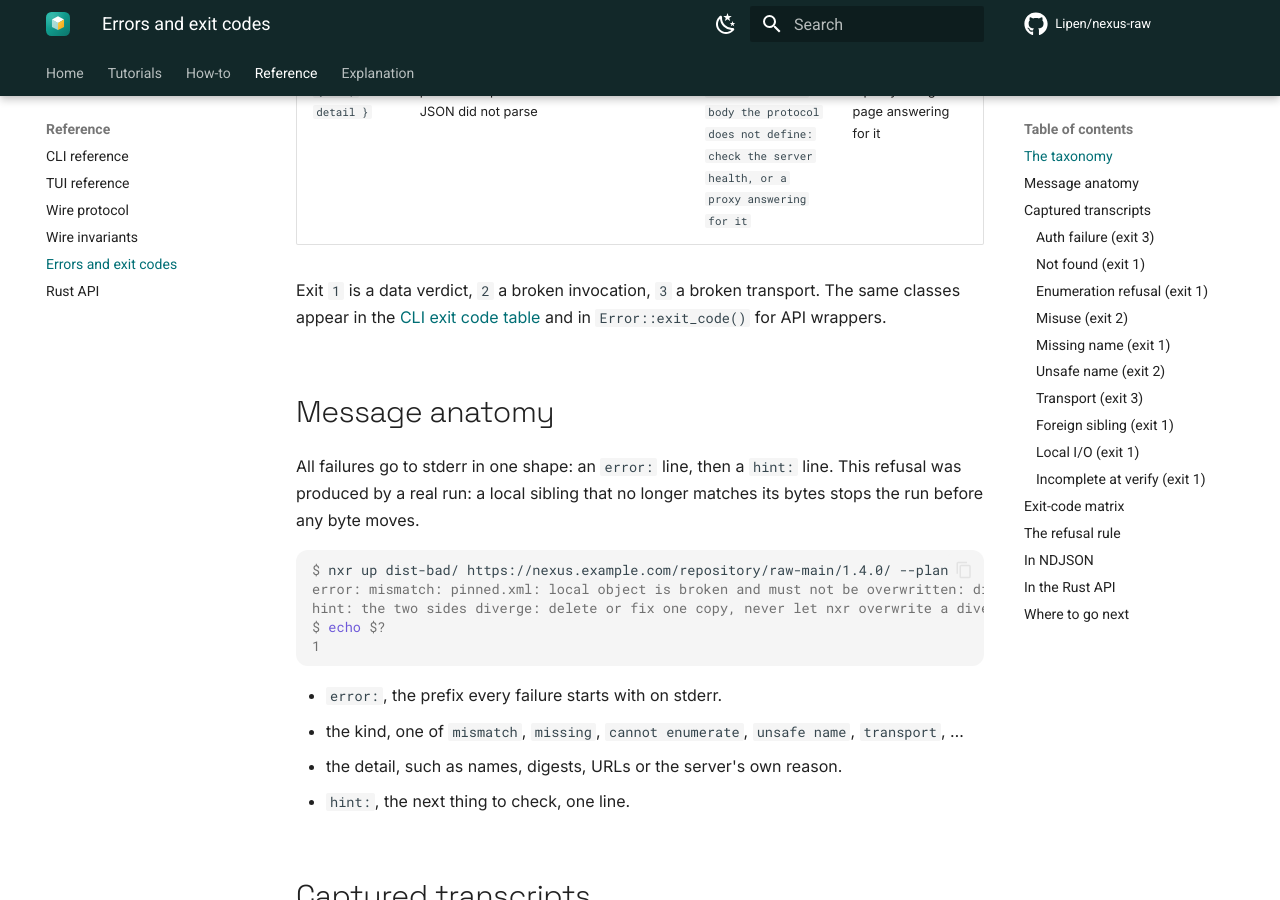
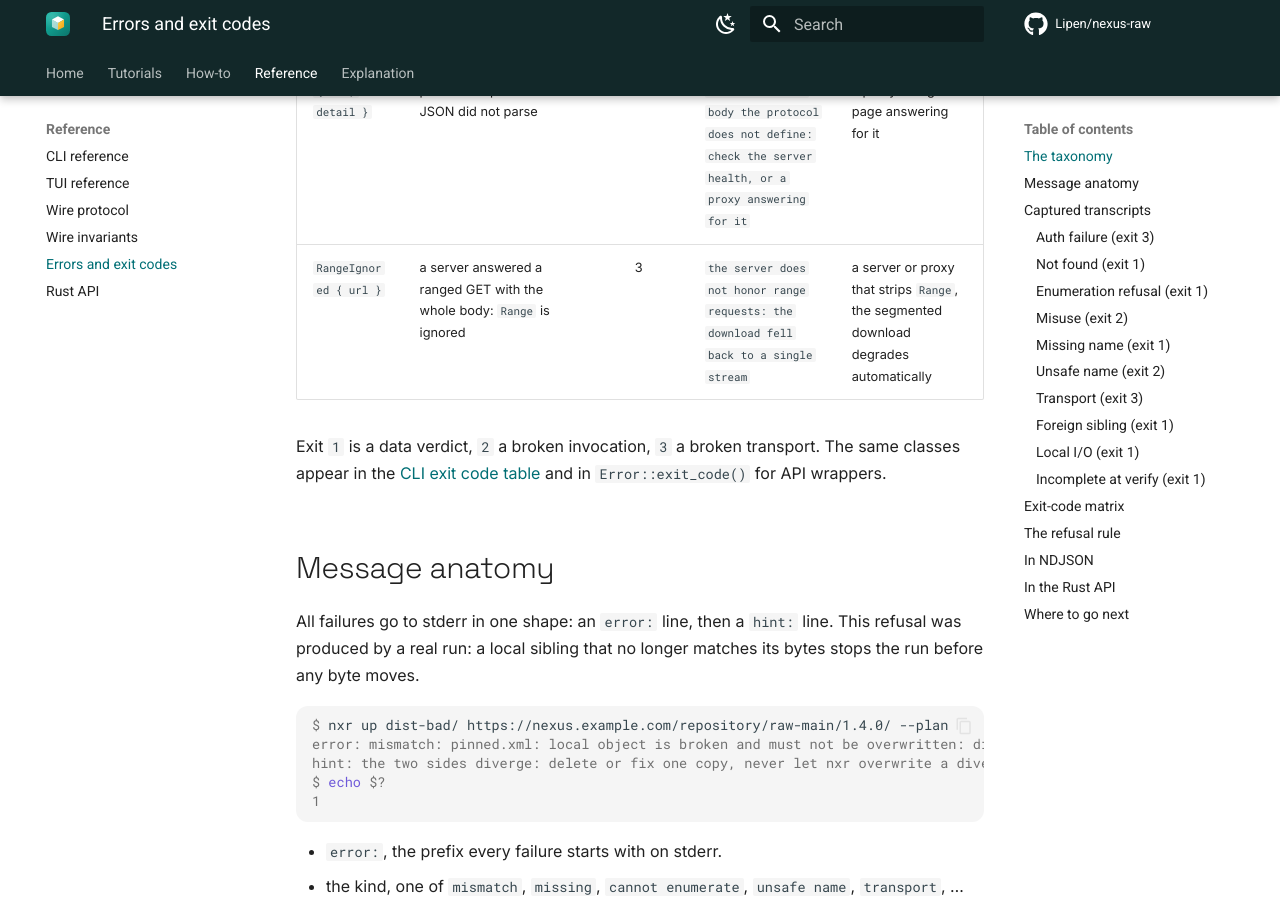
Before and after one commit to Lipen/nexus-raw, an MkDocs documentation site: the page built from docs/reference/errors.md, in a window 1280 px wide and 900 px high, scrolled down 2933 px. Built offline with MkDocs 1.6.1 and Material for MkDocs 9.7.7, drawn with Linux system fonts in a browser that asks for light colours; comment, search, counter and statistics services are not loaded.

Commit message:
docs: the range-ignored class is in the error table

```diff
--- a/docs/reference/errors.md
+++ b/docs/reference/errors.md
@@ -28,6 +28,7 @@ The hint column quotes `Error::hint()` verbatim: the same string the CLI prints
 | `Io { path, detail }` | a local filesystem failure | 1 | `check the local filesystem: permissions, space, symlinks. Transfers are resumable, rerunning is safe` | a full disk, a missing directory, an unwritable part path |
 | `SmallObjectCap { url, cap }` | a server answered a small-object GET with a body beyond the protocol bound | 3 | `the server sent a small object beyond its protocol bound: check the server health, or a proxy answering for it` | a hostile or broken server, or a proxy answering for it |
 | `ServerBody { url, detail }` | a server body the protocol requires to be JSON did not parse | 3 | `the server answered with a body the protocol does not define: check the server health, or a proxy answering for it` | a broken server, or a proxy or login page answering for it |
+| `RangeIgnored { url }` | a server answered a ranged GET with the whole body: `Range` is ignored | 3 | `the server does not honor range requests: the download fell back to a single stream` | a server or proxy that strips `Range`, the segmented download degrades automatically |
 
 Exit `1` is a data verdict, `2` a broken invocation, `3` a broken transport.
 The same classes appear in the [CLI exit code table](cli.md#exit-codes) and in `Error::exit_code()` for API wrappers.
```
